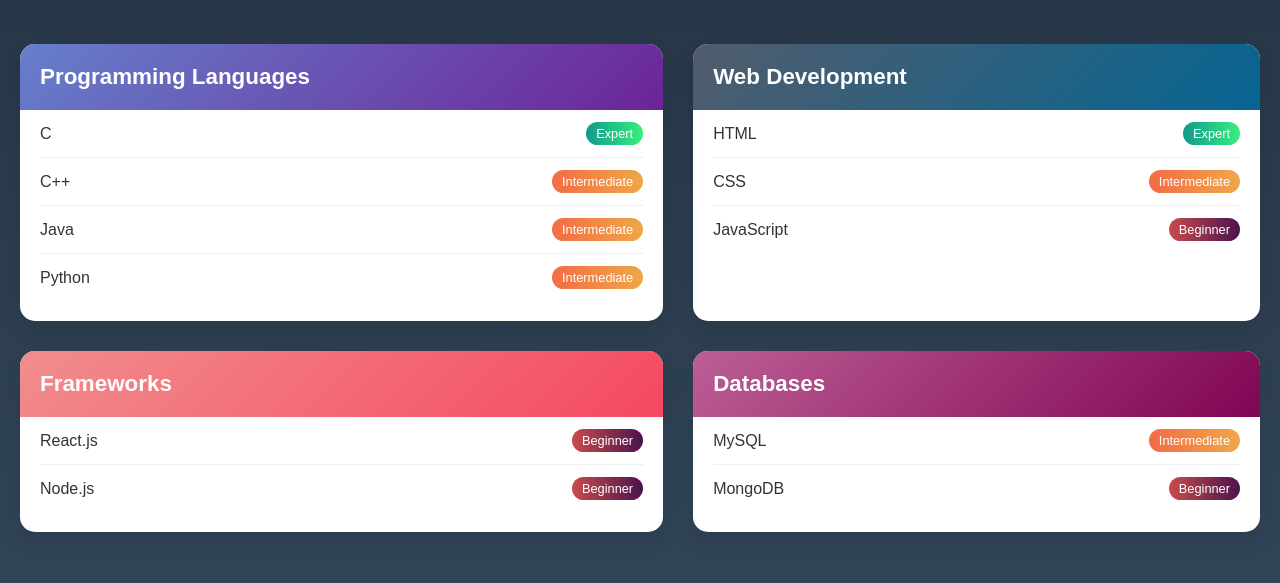
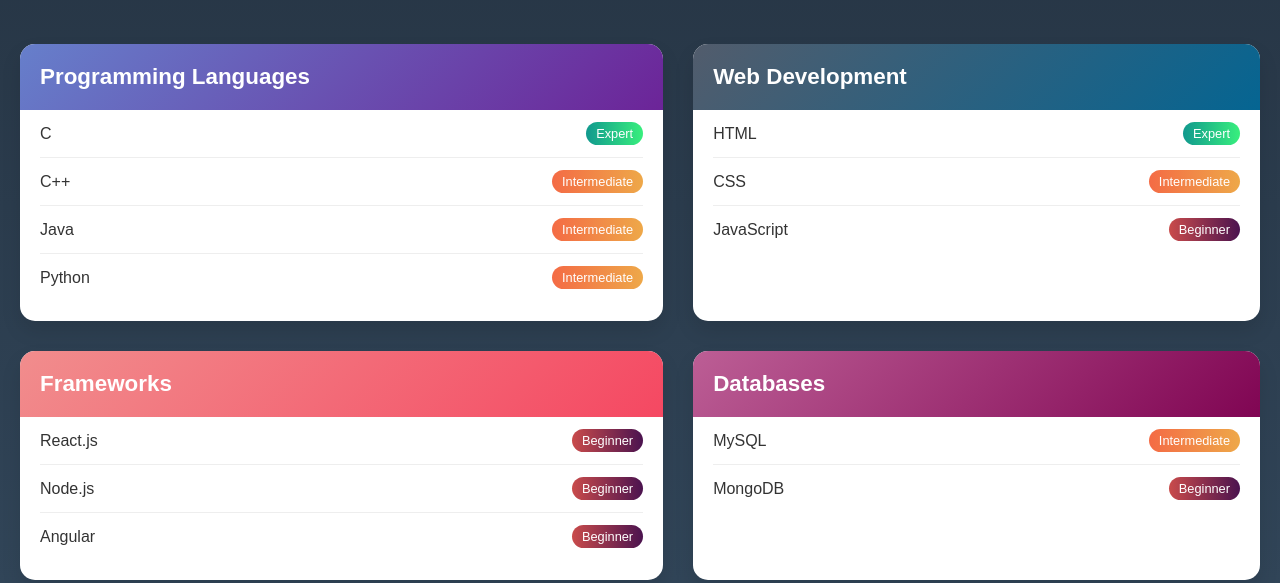
Before and after one commit to KavyaRajeevs/KavyaR, a plain HTML site: page skills.html in a window 1280 px wide. Shown: the part 170-753 px from the top of the page. Drawn offline with Linux system fonts and the light colour scheme.

Commit message:
Update skills.html

```diff
--- a/skills.html
+++ b/skills.html
@@ -77,6 +77,10 @@
                         <span class="skill-name">Node.js</span>
                         <span class="skill-level level-beginner">Beginner</span>
                     </li>
+                    <li>
+                        <span class="skill-name">Angular</span>
+                        <span class="skill-level level-beginner">Beginner</span>
+                    </li>
                 </ul>
             </div>
 
```
